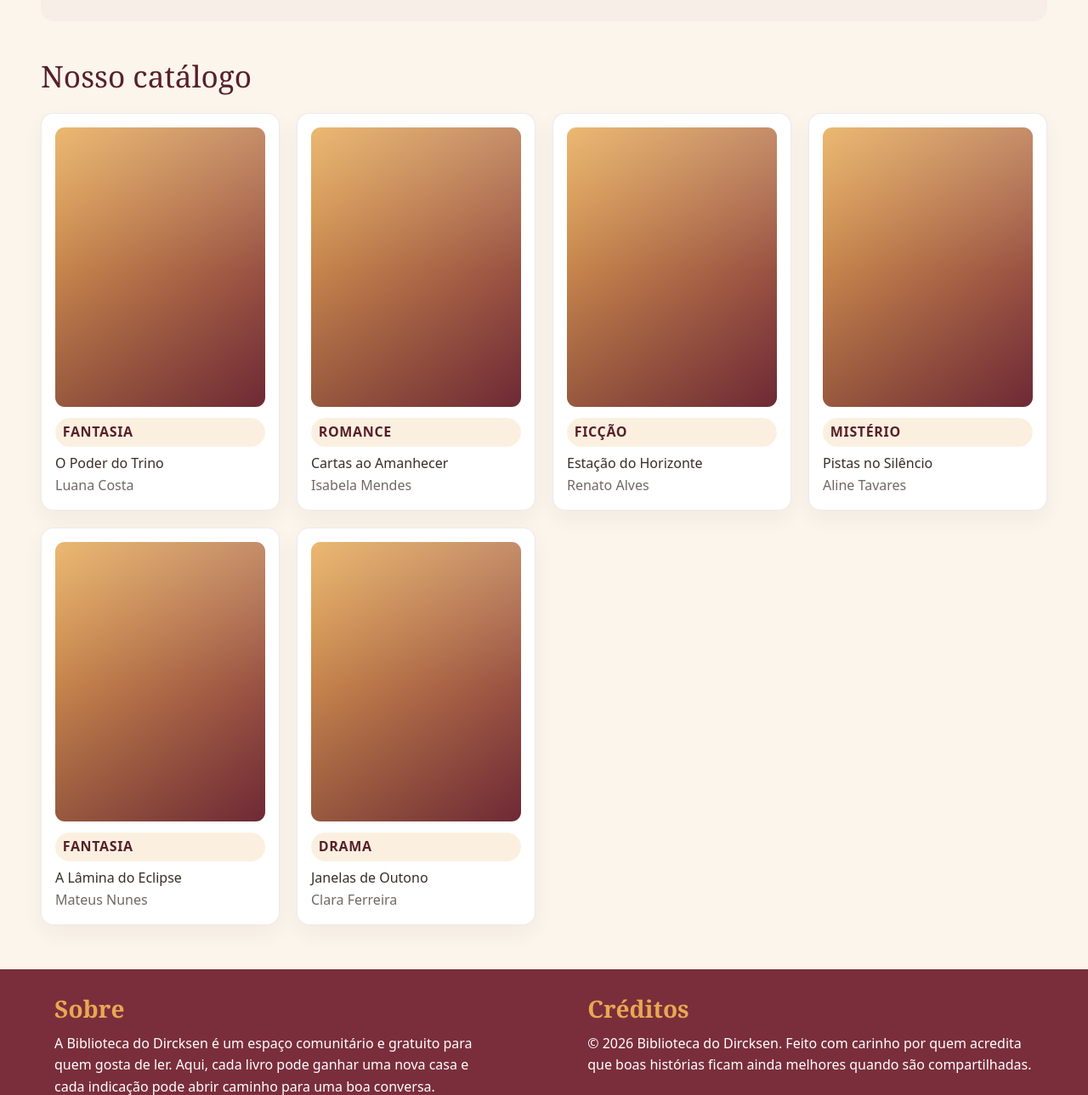
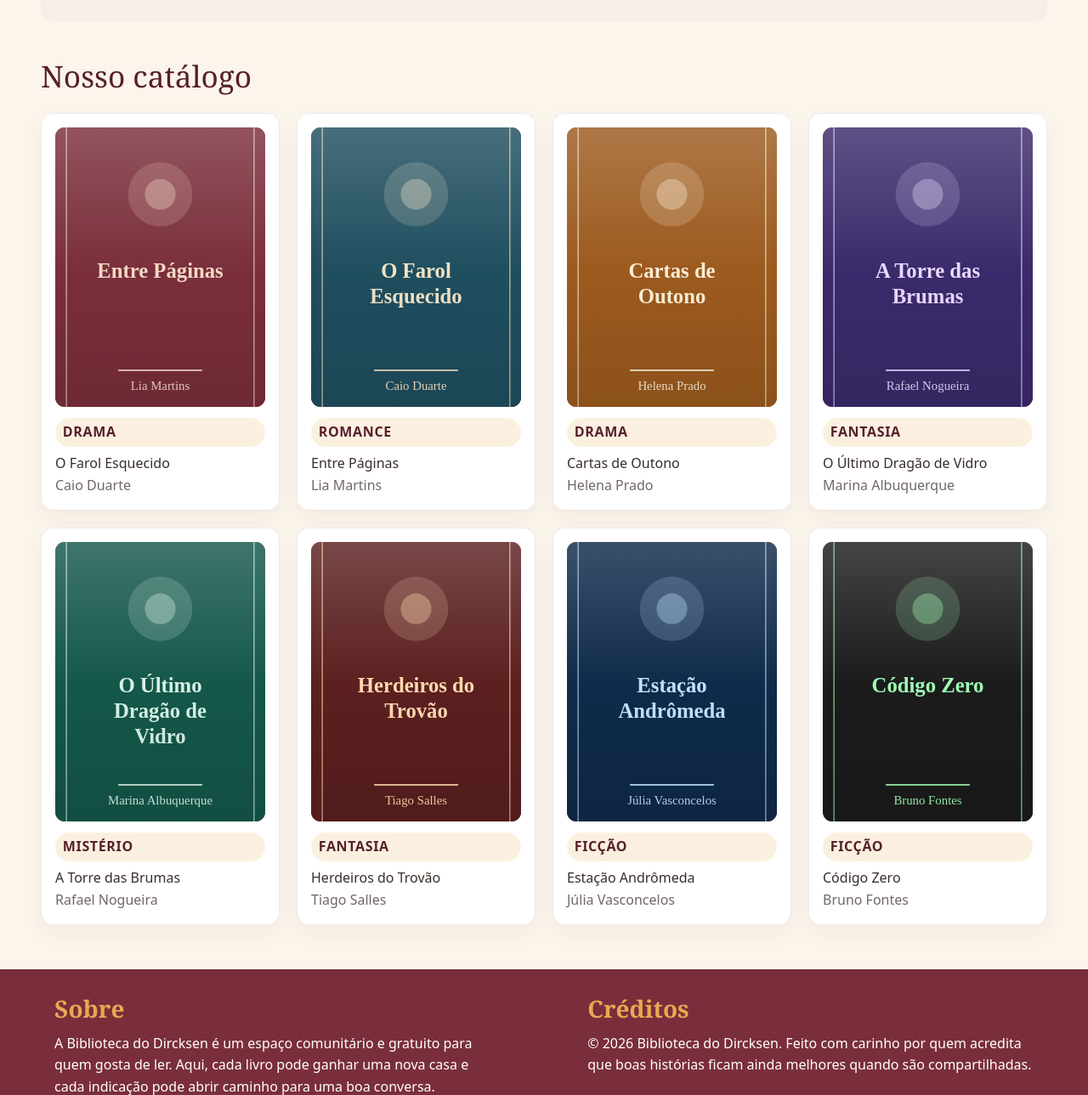
Before and after one commit to LucasDircksen/Biblioteca, a plain HTML site: page index.html in a window 1280 px wide. Shown: the part 1503-2792 px from the top of the page at 85% size. Drawn offline with Linux system fonts and the light colour scheme.

Commit message:
Ajuste das capturas de telas

```diff
--- a/css/style.css
+++ b/css/style.css
@@ -421,6 +421,14 @@ main {
     border-radius: 0.7rem;
     overflow: hidden;
     background: linear-gradient(135deg, var(--dourado), var(--vinho));
+    box-shadow: inset 0 0 0 1px rgb(57 45 42 / 8%);
+}
+
+.capaCatalogo img {
+    display: block;
+    width: 100%;
+    height: 100%;
+    object-fit: cover;
 }
 
 .infoCatalogo {
--- a/index.html
+++ b/index.html
@@ -75,56 +75,90 @@
 
                 <div class="catalogoGrid" aria-label="Catálogo de livros">
                     <article class="livroCatalogo">
-                        <div class="capaCatalogo capaTrino"></div>
+                        <div class="capaCatalogo">
+                            <img src="./img/capa1.svg" alt="Capa do livro O Farol Esquecido">
+                        </div>
                         <div class="infoCatalogo">
-                            <span class="tag">Fantasia</span>
-                            <h3>O Poder do Trino</h3>
-                            <p>Luana Costa</p>
+                            <span class="tag">Drama</span>
+                            <h3>O Farol Esquecido</h3>
+                            <p>Caio Duarte</p>
                         </div>
                     </article>
 
                     <article class="livroCatalogo">
-                        <div class="capaCatalogo capaRomance"></div>
+                        <div class="capaCatalogo">
+                            <img src="./img/capa2.svg" alt="Capa do livro Entre Páginas">
+                        </div>
                         <div class="infoCatalogo">
                             <span class="tag">Romance</span>
-                            <h3>Cartas ao Amanhecer</h3>
-                            <p>Isabela Mendes</p>
+                            <h3>Entre Páginas</h3>
+                            <p>Lia Martins</p>
                         </div>
                     </article>
 
                     <article class="livroCatalogo">
-                        <div class="capaCatalogo capaFiccao"></div>
+                        <div class="capaCatalogo">
+                            <img src="./img/capa3.svg" alt="Capa do livro Cartas de Outono">
+                        </div>
                         <div class="infoCatalogo">
-                            <span class="tag">Ficção</span>
-                            <h3>Estação do Horizonte</h3>
-                            <p>Renato Alves</p>
+                            <span class="tag">Drama</span>
+                            <h3>Cartas de Outono</h3>
+                            <p>Helena Prado</p>
                         </div>
                     </article>
 
                     <article class="livroCatalogo">
-                        <div class="capaCatalogo capaMisterio"></div>
+                        <div class="capaCatalogo">
+                            <img src="./img/capa4.svg" alt="Capa do livro O Último Dragão de Vidro">
+                        </div>
                         <div class="infoCatalogo">
-                            <span class="tag">Mistério</span>
-                            <h3>Pistas no Silêncio</h3>
-                            <p>Aline Tavares</p>
+                            <span class="tag">Fantasia</span>
+                            <h3>O Último Dragão de Vidro</h3>
+                            <p>Marina Albuquerque</p>
                         </div>
                     </article>
 
                     <article class="livroCatalogo">
-                        <div class="capaCatalogo capaFantasia2"></div>
+                        <div class="capaCatalogo">
+                            <img src="./img/capa5.svg" alt="Capa do livro A Torre das Brumas">
+                        </div>
                         <div class="infoCatalogo">
-                            <span class="tag">Fantasia</span>
-                            <h3>A Lâmina do Eclipse</h3>
-                            <p>Mateus Nunes</p>
+                            <span class="tag">Mistério</span>
+                            <h3>A Torre das Brumas</h3>
+                            <p>Rafael Nogueira</p>
                         </div>
                     </article>
 
                     <article class="livroCatalogo">
-                        <div class="capaCatalogo capaDrama"></div>
+                        <div class="capaCatalogo">
+                            <img src="./img/capa6.svg" alt="Capa do livro Herdeiros do Trovão">
+                        </div>
                         <div class="infoCatalogo">
-                            <span class="tag">Drama</span>
-                            <h3>Janelas de Outono</h3>
-                            <p>Clara Ferreira</p>
+                            <span class="tag">Fantasia</span>
+                            <h3>Herdeiros do Trovão</h3>
+                            <p>Tiago Salles</p>
+                        </div>
+                    </article>
+
+                    <article class="livroCatalogo">
+                        <div class="capaCatalogo">
+                            <img src="./img/capa7.svg" alt="Capa do livro Estação Andrômeda">
+                        </div>
+                        <div class="infoCatalogo">
+                            <span class="tag">Ficção</span>
+                            <h3>Estação Andrômeda</h3>
+                            <p>Júlia Vasconcelos</p>
+                        </div>
+                    </article>
+
+                    <article class="livroCatalogo">
+                        <div class="capaCatalogo">
+                            <img src="./img/capa8.svg" alt="Capa do livro Código Zero">
+                        </div>
+                        <div class="infoCatalogo">
+                            <span class="tag">Ficção</span>
+                            <h3>Código Zero</h3>
+                            <p>Bruno Fontes</p>
                         </div>
                     </article>
                 </div>
```
Also changed, not shown: capturas/biblioteca-desktop.png, capturas/biblioteca-mobile.png, img/capa1.svg (added), img/capa2.svg (added), img/capa3.svg (added), img/capa4.svg (added), img/capa5.svg (added), img/capa6.svg (added), img/capa7.svg (added), img/capa8.svg (added), 1 other file.
